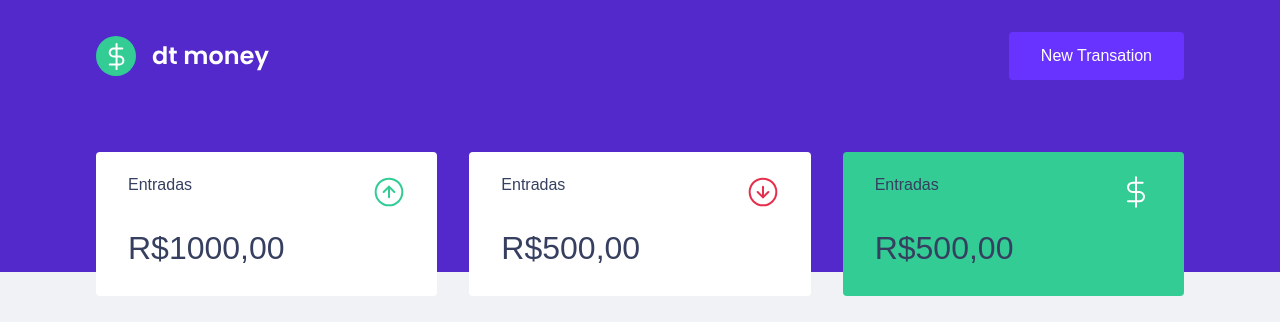
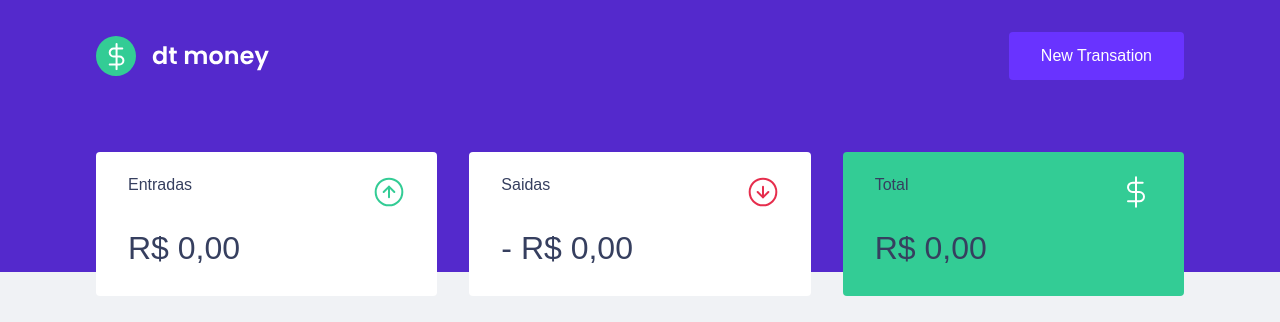
Before and after one commit to GabriellMatias/DtMoney-Finance, a React (Create React App) app: page / in a window 1280 px wide. Shown: the top 322 px of the page. Built offline with nearby package versions, Linux system fonts and the light colour scheme; no server answers; what miragejs would draw is missing.

Commit message:
:tada: Final Commit, Finishing the project

```diff
--- a/src/App.tsx
+++ b/src/App.tsx
@@ -2,8 +2,9 @@ import { useState } from "react";
 import { DashBoard } from "./components/Dashboard";
 import { Header } from "./components/Header";
 import { NewTransactionModal } from "./components/NewTransactionModal";
+import { TransactionsProvider } from "./hooks/useTrasnsactions";
 import { GlobalStyle } from "./styles/GlobalStyle";
-import {TransactionsProvider } from "./TrasnsactionContext";
+
 
 
 
--- a/src/components/NewTransactionModal/index.tsx
+++ b/src/components/NewTransactionModal/index.tsx
@@ -3,9 +3,9 @@ import { ButtonContainer, Container, TransactionTypeContainer } from "./style";
 import closeImg from "../../assets/Close.svg";
 import incomeImg from "../../assets/Entradas.svg";
 import outcomeImg from "../../assets/Saidas.svg";
-import { useContext, useState } from "react";
+import { useState } from "react";
 import { useForm } from "react-hook-form";
-import { TransactionsContext } from "../../TrasnsactionContext";
+import { useTransactions } from "../../hooks/useTrasnsactions";
 
 interface ModalProps {
   isNewTransactionModalOpen: boolean;
@@ -15,7 +15,7 @@ interface InputsProps {
   title: string;
   category: string;
   value: number;
-  type: string
+  type: string;
 }
 
 Modal.setAppElement("#root");
@@ -27,18 +27,22 @@ export function NewTransactionModal({
   /*UTILIZAR REACT-HOOK-FORMS*/
   //const newTransaction = useForm<InputsProps>({});
   const { register, handleSubmit, reset } = useForm<InputsProps>();
-  const [type, setType] = useState("");
-  const { createTransaction } = useContext(TransactionsContext);
+  const [typeTransaction, setTypeTransaction] = useState("");
+
+  /*usando hook criado*/
+  const { createTransaction } = useTransactions();
 
   async function handleCreateNewTransaction(data: InputsProps) {
+    /* coloca o await pq pra fechar o modal apenas quando for adicionado a nova
+    transacao*/
     await createTransaction({
       title: data.title,
       amount: data.value,
       category: data.category,
-      type :data.type
+      type: typeTransaction,
     });
     reset();
-    onCloseNewTransactionModal()
+    onCloseNewTransactionModal();
   }
 
   return (
@@ -66,9 +70,9 @@ export function NewTransactionModal({
           <ButtonContainer
             type="button"
             onClick={() => {
-              setType("deposity");
+              setTypeTransaction("deposity");
             }}
-            isActive={type === "deposity"}
+            isActive={typeTransaction === "deposity"}
             activeColor="green"
           >
             <img src={incomeImg} alt="" />
@@ -78,9 +82,9 @@ export function NewTransactionModal({
           <ButtonContainer
             type="button"
             onClick={() => {
-              setType("withdraw");
+              setTypeTransaction("withdraw");
             }}
-            isActive={type === "withdraw"}
+            isActive={typeTransaction === "withdraw"}
             activeColor="red"
           >
             <img src={outcomeImg} alt="" />
--- a/src/components/Summary/index.tsx
+++ b/src/components/Summary/index.tsx
@@ -2,12 +2,26 @@ import { Container } from "./style";
 import icomeImg from "../../assets/Entradas.svg";
 import outcomeImg from "../../assets/Saidas.svg";
 import totalImg from "../../assets/Total.svg";
-import { TransactionsContext } from "../../TrasnsactionContext";
-import { useContext } from "react";
+import { useTransactions } from "../../hooks/useTrasnsactions";
 
 export function Summary() {
 
-  const {transaction} = useContext(TransactionsContext)
+  const { transactions } = useTransactions();
+
+  const summary = transactions.reduce(
+    (acc, transaction) => {
+      if (transaction.type === 'deposity'){
+        acc.deposits += transaction.amount
+        acc.total += transaction.amount
+      }else {
+        acc.withdraw += transaction.amount
+        acc.total -= transaction.amount
+      }
+      return acc
+
+    },
+    { deposits: 0, withdraw: 0, total: 0 }
+  );
 
   return (
     <Container>
@@ -17,21 +31,38 @@ export function Summary() {
           <p>Entradas</p>
           <img src={icomeImg} alt="Entradas" />
         </header>
-        <strong>R$1000,00</strong>
+        <strong>{
+                  /* blibioteca pra formatar o tipo de moeda que esta sendo usada
+                  BRL*/
+                  new Intl.NumberFormat("pt-BR", {
+                    style: "currency",
+                    currency: "BRL",
+                  }).format(summary.deposits)
+                }</strong>
       </div>
       <div>
         <header>
-          <p>Entradas</p>
-          <img src={outcomeImg} alt="Entradas" />
+          <p>Saidas</p>
+          <img src={outcomeImg} alt="Saidas" />
         </header>
-        <strong>R$500,00</strong>
+        <strong>- {
+                  new Intl.NumberFormat("pt-BR", {
+                    style: "currency",
+                    currency: "BRL",
+                  }).format(summary.withdraw)
+                }</strong>
       </div>
       <div>
         <header>
-          <p>Entradas</p>
-          <img src={totalImg} alt="Entradas" />
+          <p>Total</p>
+          <img src={totalImg} alt="total" />
         </header>
-        <strong>R$500,00</strong>
+        <strong>{
+                  new Intl.NumberFormat("pt-BR", {
+                    style: "currency",
+                    currency: "BRL",
+                  }).format(summary.total)
+                }</strong>
       </div>
     </Container>
   );
--- a/src/components/Transctionstable/index.tsx
+++ b/src/components/Transctionstable/index.tsx
@@ -1,13 +1,13 @@
-import { useContext, useEffect, useState } from "react";
-import { api } from "../../services/api";
-import { TransactionsContext } from "../../TrasnsactionContext";
+
+import { useTransactions } from "../../hooks/useTrasnsactions";
+
 import { Container } from "./style";
 
 
 
 export function TransactionTable() {
 
-  const {transaction} = useContext(TransactionsContext)
+  const {transactions} = useTransactions()
 
 
   return (
@@ -22,7 +22,7 @@ export function TransactionTable() {
           </tr>
         </thead>
         <tbody>
-          {transaction.map((transaction) => (
+          {transactions.map((transaction) => (
             <tr key={transaction.id}>
               <td>{transaction.title}</td>
 
--- a/src/components/Transctionstable/style.ts
+++ b/src/components/Transctionstable/style.ts
@@ -34,7 +34,7 @@ export const Container = styled.main`
       &.deposity{
         color: var(--green);
       }
-      &.withdrawal{
+      &.withdraw{
         color: var(--red);
       }
     }
--- a/src/TrasnsactionContext.tsx
+++ b/src/hooks/useTrasnsactions.tsx
@@ -1,5 +1,5 @@
-import { createContext, ReactNode, useEffect, useState } from "react";
-import { api } from "./services/api";
+import { createContext, ReactNode, useContext, useEffect, useState } from "react";
+import { api } from "../services/api";
 
 interface TransactionProps {
   id: number;
@@ -13,7 +13,7 @@ interface TransactionsProviderProps {
   children: ReactNode;
 }
 interface TransactionsDataProps{
-  transaction: TransactionProps[]
+  transactions: TransactionProps[]
   createTransaction: (transaction: TransactionInputProps) =>Promise<void>
 }
 
@@ -23,17 +23,17 @@ APENAS AS TIPAGENS QUE VC QUER */
 
 type TransactionInputProps = Omit<TransactionProps, "id" | "createdAt">;
 
-export const TransactionsContext = createContext<TransactionsDataProps>(
+const TransactionsContext = createContext<TransactionsDataProps>(
   {} as TransactionsDataProps);
 
 export function TransactionsProvider({ children }: TransactionsProviderProps) {
-  const [transaction, setTransaction] = useState<TransactionProps[]>([]);
+  const [transactions, setTransactions] = useState<TransactionProps[]>([]);
 
   useEffect(() => {
     api
       .get("transactions")
       /* cuidado para nao pegar apenas o objeto, pegar os valores desse objeto*/
-      .then((response) => setTransaction(response.data.transactions));
+      .then((response) => setTransactions(response.data.transactions));
   }, []);
 
   async function createTransaction(transactionInput:TransactionInputProps) {
@@ -42,12 +42,18 @@ export function TransactionsProvider({ children }: TransactionsProviderProps) {
       createdAt:new Date()});
 
     const {transaction} = response.data
-    setTransaction({...transaction, transaction})
+
+    setTransactions([...transactions, transaction])
   }
 
   return (
-    <TransactionsContext.Provider value={{transaction, createTransaction}}>
+    <TransactionsContext.Provider value={{transactions, createTransaction}}>
       {children}
     </TransactionsContext.Provider>
   );
 }
+
+export function useTransactions(){
+  const context = useContext(TransactionsContext)
+  return context
+}
```
Also changed, not shown: 1 other file (tests, documents, lock files or other folders).
